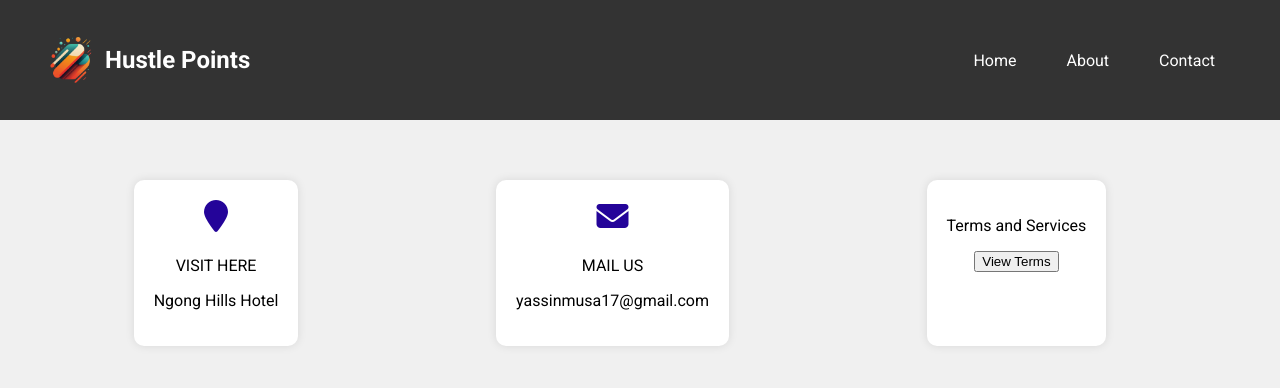
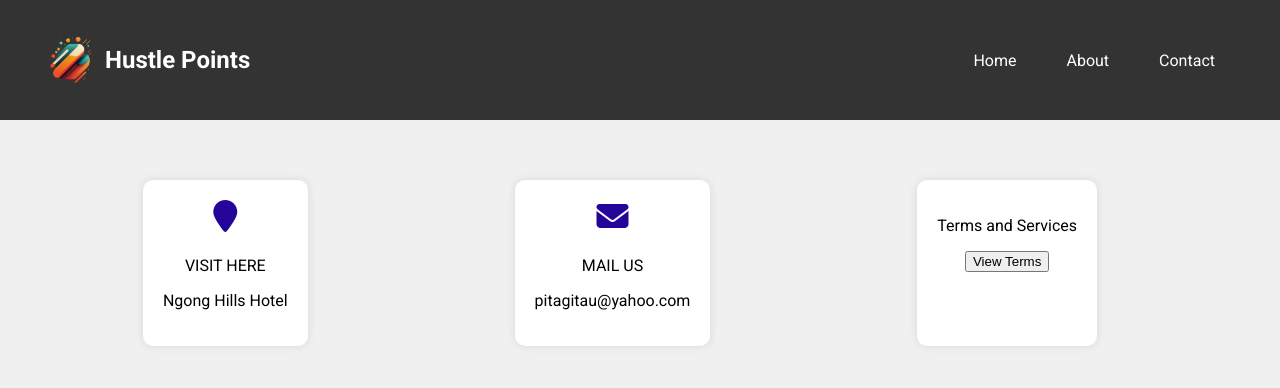
Before and after one commit to RayMose/Landing, a plain HTML site: page index.html in a window 1280 px wide. Both pictures are taken after a click on the link "Contact". Shown: the top 388 px of the page. Drawn offline with nearby package versions, Linux system fonts and the light colour scheme.

Commit message:
Emails and contacts update.

```diff
--- a/index.html
+++ b/index.html
@@ -597,7 +597,7 @@
                     <div class="contact-feature">
                         <i class="fa fa-envelope fa-2x"></i>
                         <p>MAIL US</p>
-                        <p>yassinmusa17@gmail.com</p>
+                        <p>pitagitau@yahoo.com</p>
                     </div>
                     <div class="contact-feature">
                         <p>Terms and Services</p>
```
